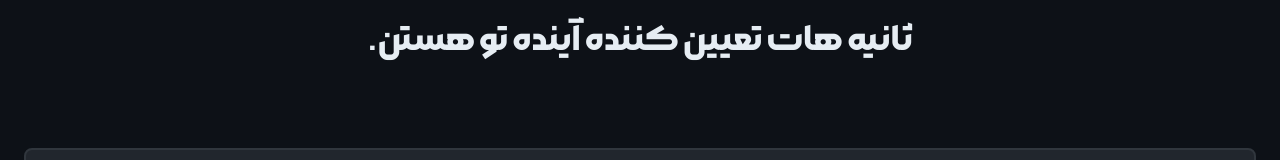
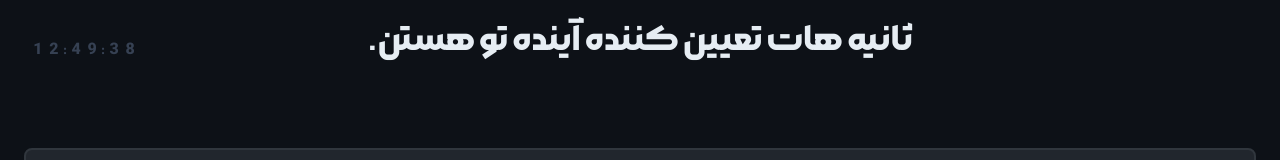
Before and after one commit to AmirrezaHanafi/Todo-List-TypeScript, a React (Vite) app: page / in a window 1280 px wide. Shown: the top 160 px of the page. Built offline with nearby package versions, Linux system fonts and the light colour scheme.

Commit message:
[ADD] clock with framer motion

```diff
--- a/package.json
+++ b/package.json
@@ -12,6 +12,7 @@
   "dependencies": {
     "@hookform/resolvers": "^5.2.2",
     "@tailwindcss/vite": "^4.2.4",
+    "framer-motion": "^12.40.0",
     "immer": "^11.1.7",
     "react": "^19.2.5",
     "react-dom": "^19.2.5",
--- /dev/null
+++ b/src/components/Clock.tsx
@@ -0,0 +1,73 @@
+import { motion, AnimatePresence } from 'framer-motion'
+import { useState, useEffect } from 'react'
+
+function Clock() {
+  const [time, setTime] = useState<Date>(new Date())
+
+  useEffect(() => {
+    const timer = setInterval(() => {
+      setTime(new Date())
+    }, 1000)
+
+    return () => clearInterval(timer)
+  }, [])
+
+  const hours = String(time.getHours()).padStart(2, '0')
+  const minutes = String(time.getMinutes()).padStart(2, '0')
+  const seconds = String(time.getSeconds()).padStart(2, '0')
+
+  return (
+    <div className="flex gap-px justify-center items-center p-5">
+      <TimeUnit value={hours} />
+      <span>:</span>
+      <TimeUnit value={minutes} />
+      <span>:</span>
+      <TimeUnit value={seconds} />
+    </div>
+  )
+}
+
+interface TimeUnitProps {
+  value: string
+}
+
+function TimeUnit({ value }: TimeUnitProps) {
+  return (
+    <div
+      style={{
+        display: 'flex'
+      }}
+    >
+      <Digit digit={value[0]} />
+      <Digit digit={value[1]} />
+    </div>
+  )
+}
+
+interface DigitProps {
+  digit: string
+}
+
+function Digit({ digit }: DigitProps) {
+  return (
+    <div className="w-4 h-15 overflow-hidden relative flex  justify-center items-center">
+      <AnimatePresence mode="wait">
+        <motion.div
+          className="absolute"
+          key={digit}
+          initial={{ y: 20, opacity: 0 }}
+          animate={{ y: 0, opacity: 1 }}
+          exit={{ y: -20, opacity: 0 }}
+          transition={{
+            duration: 0.2,
+            ease: 'easeOut'
+          }}
+        >
+          {digit}
+        </motion.div>
+      </AnimatePresence>
+    </div>
+  )
+}
+
+export default Clock
--- a/src/components/Header.tsx
+++ b/src/components/Header.tsx
@@ -1,7 +1,12 @@
+import Clock from './Clock.tsx'
+
 export default function Header() {
   return (
-    <div className="w-9/10 pt-5 font-MorabbaBold text-center mx-auto text-4xl p-2">
+    <div className="w-9/10 pt-5 font-MorabbaBold text-center mx-auto text-4xl p-2 relative">
       <h1>ثانیه هات تعیین کننده آینده تو هستن.</h1>
+      <div className="absolute size-5 text-base text-gray-700 left-0 top-0 " dir={'ltr'}>
+        <Clock />
+      </div>
     </div>
   )
 }
```
Also changed, not shown: 1 other file (tests, documents, lock files or other folders).
